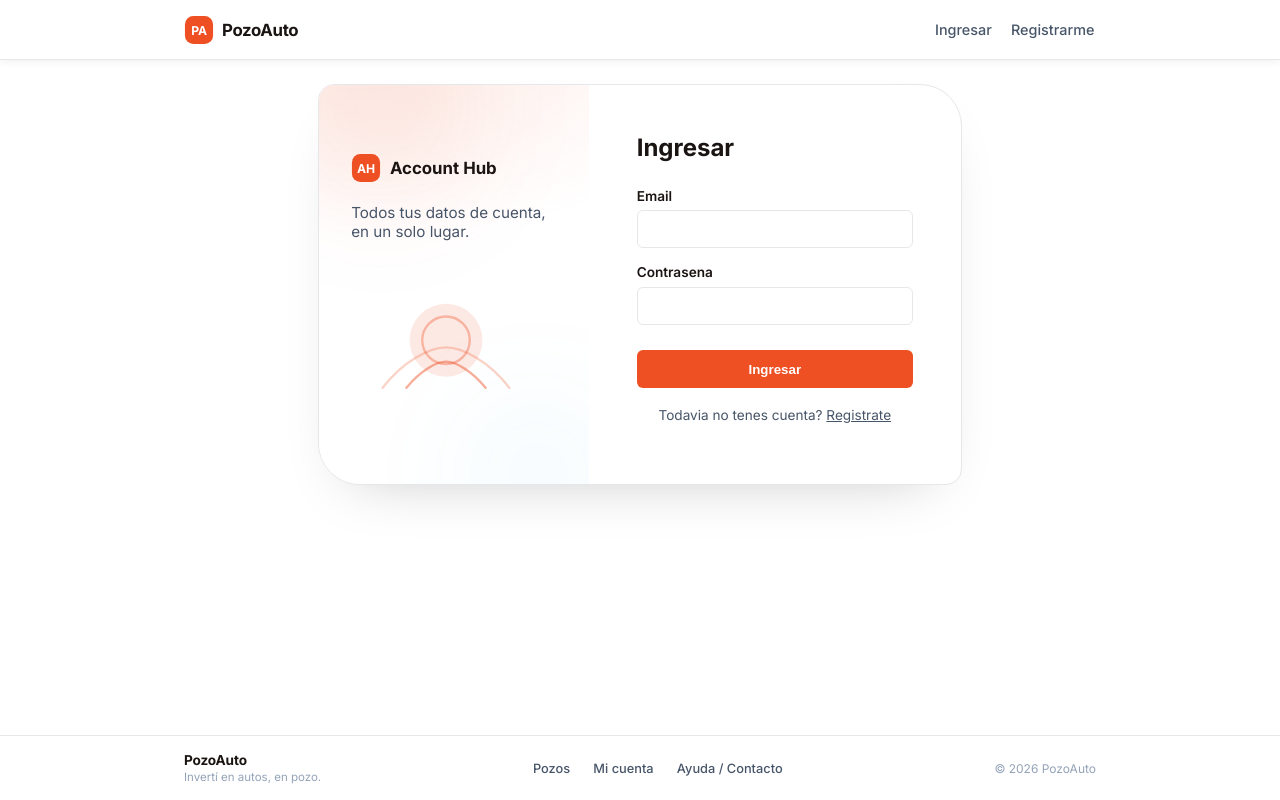
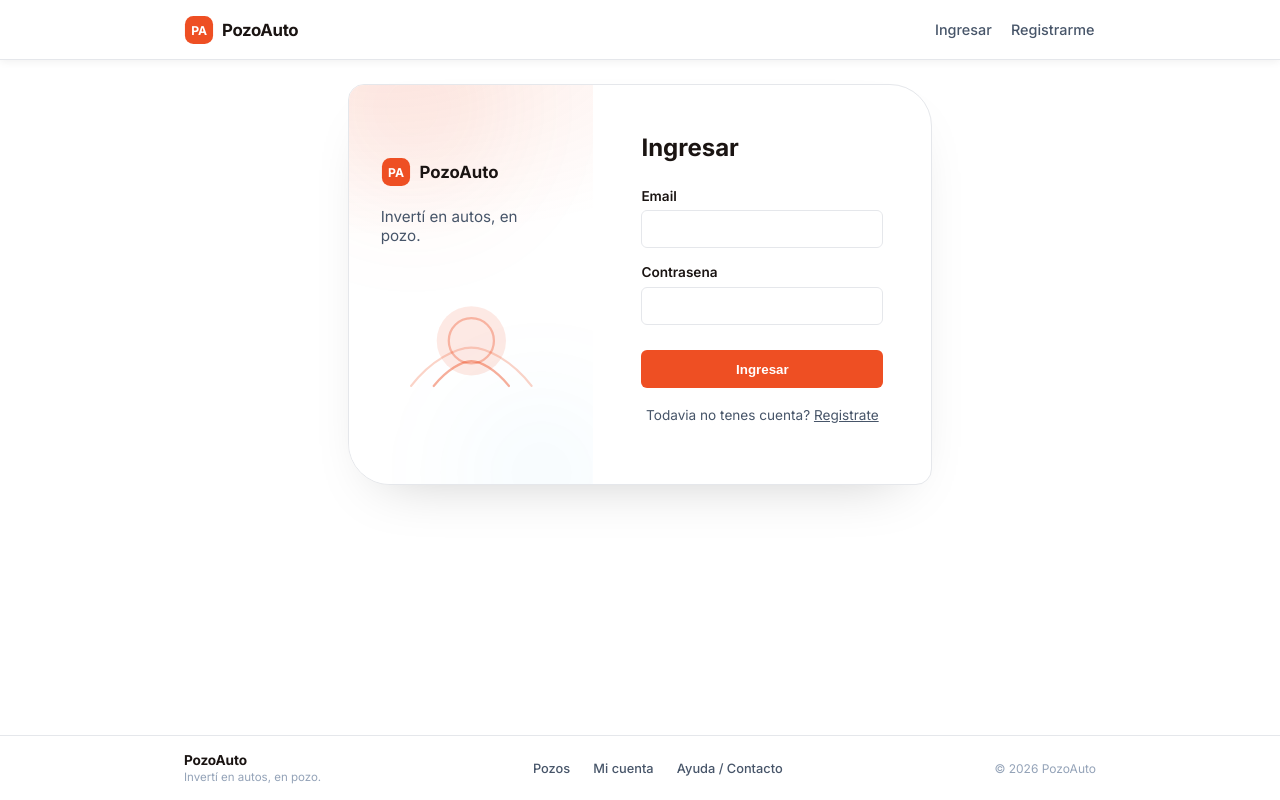
Before and after one commit to Sincro-arg/AH-front, an Angular app: page /login in a window 1280 px wide. Built offline with nearby package versions, Linux system fonts and the light colour scheme.

Commit message:
tarea 636: corrige marca "Account Hub" residual por PozoAuto en login y registro
Agent: c2

```diff
--- a/src/app/components/login/login.html
+++ b/src/app/components/login/login.html
@@ -9,11 +9,11 @@
       <span class="login-page__brand">
         <svg class="login-page__brand-logo" viewBox="0 0 32 32" fill="none" focusable="false">
           <rect x="1" y="1" width="30" height="30" rx="9" fill="var(--color-primary)" />
-          <text x="16" y="21.5" text-anchor="middle" font-family="Inter, sans-serif" font-size="13" font-weight="800" fill="#fff">AH</text>
+          <text x="16" y="21.5" text-anchor="middle" font-family="Inter, sans-serif" font-size="13" font-weight="800" fill="#fff">PA</text>
         </svg>
-        Account Hub
+        PozoAuto
       </span>
-      <p class="login-page__tagline">Todos tus datos de cuenta, en un solo lugar.</p>
+      <p class="login-page__tagline">Invertí en autos, en pozo.</p>
 
       <svg class="login-page__illustration" viewBox="0 0 240 180" fill="none">
         <circle cx="120" cy="90" r="46" fill="var(--color-primary)" opacity="0.12" />
--- a/src/app/components/registro/registro.html
+++ b/src/app/components/registro/registro.html
@@ -9,11 +9,11 @@
       <span class="login-page__brand">
         <svg class="login-page__brand-logo" viewBox="0 0 32 32" fill="none" focusable="false">
           <rect x="1" y="1" width="30" height="30" rx="9" fill="var(--color-primary)" />
-          <text x="16" y="21.5" text-anchor="middle" font-family="Inter, sans-serif" font-size="13" font-weight="800" fill="#fff">AH</text>
+          <text x="16" y="21.5" text-anchor="middle" font-family="Inter, sans-serif" font-size="13" font-weight="800" fill="#fff">PA</text>
         </svg>
-        Account Hub
+        PozoAuto
       </span>
-      <p class="login-page__tagline">Creá tu cuenta y tené todos tus datos en un solo lugar.</p>
+      <p class="login-page__tagline">Creá tu cuenta e invertí en pozo.</p>
 
       <svg class="login-page__illustration" viewBox="0 0 240 180" fill="none">
         <circle cx="120" cy="90" r="46" fill="var(--color-primary)" opacity="0.12" />
```
